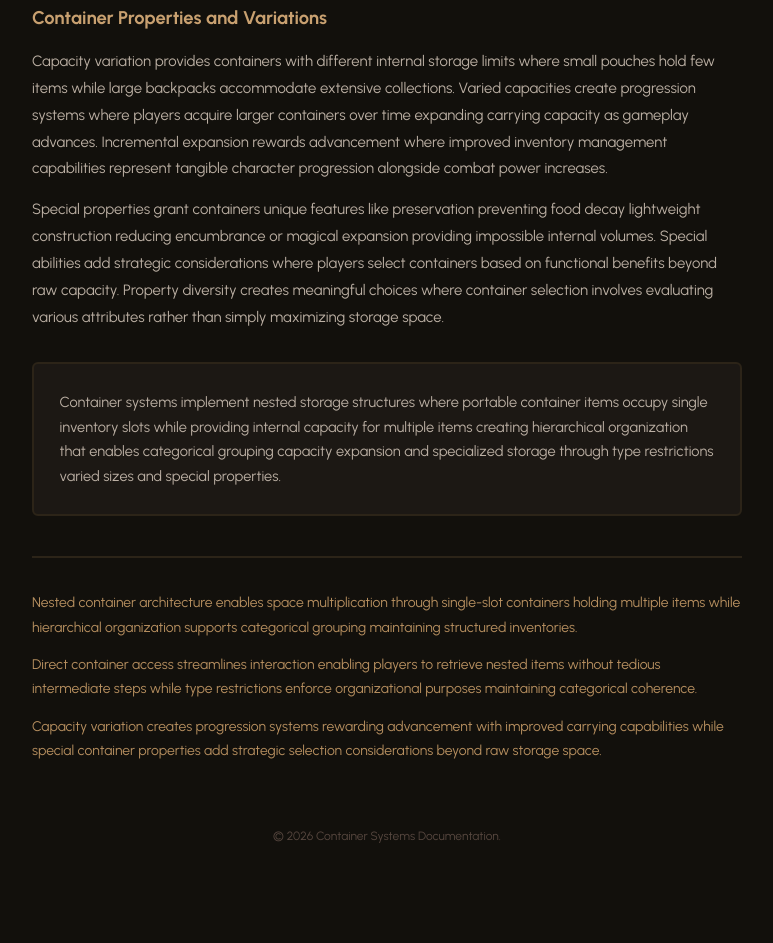
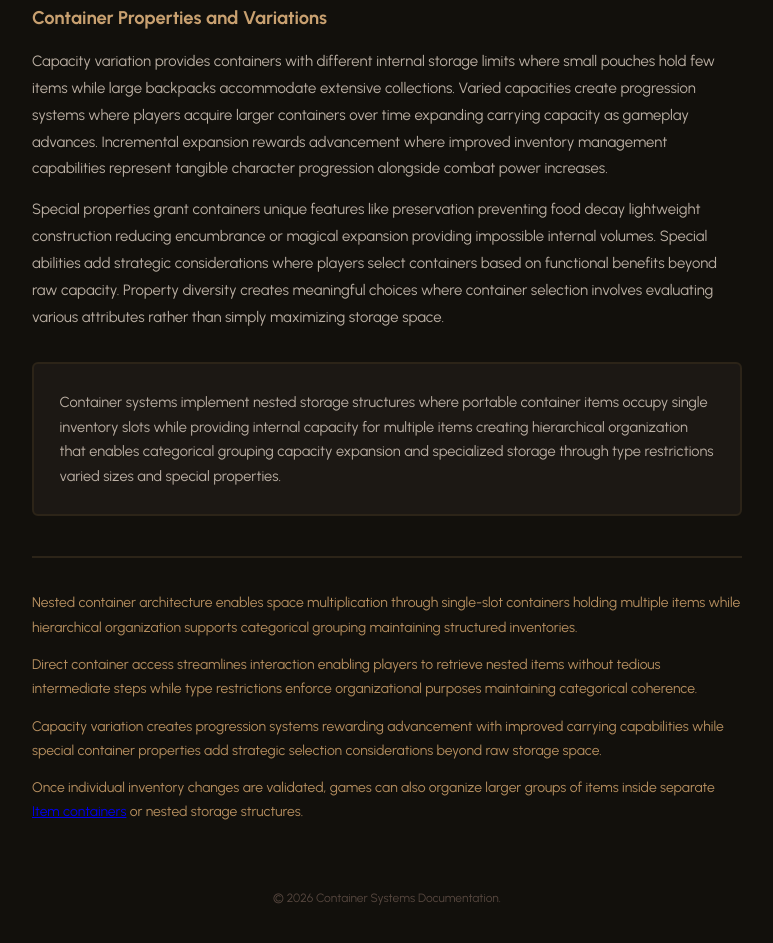
Before and after one commit to sangatechs/Item-Changes, a plain HTML site: page index.html in a window 1280 px wide. Shown: the part 958-1901 px from the top of the page, without its empty margins (253-1026 px from the left). Before the commit the page ends 1869 px from the top, so only its background shows below. Drawn offline with Linux system fonts and the light colour scheme.

Commit message:
Update index.html

```diff
--- a/index.html
+++ b/index.html
@@ -3,6 +3,7 @@
 <meta charset="UTF-8">
 <meta name="viewport" content="width=device-width,initial-scale=1">
 <title>Item Container Systems Within Game Inventories</title>
+  <meta name="google-site-verification" content="UNYQO8yIwhpNrREqamHUhl7s07yK00CUy7Yw6fL-K2c" />
 <meta name="description" content="Learn how games implement nested container systems like bags, pouches, or boxes that organize items within player inventories.">
 <link rel="canonical" href="">
 <link href="https://fonts.googleapis.com/css2?family=Urbanist:wght@400;700&display=swap" rel="stylesheet">
@@ -48,6 +49,7 @@ Container systems implement nested storage structures where portable container i
 <p>Nested container architecture enables space multiplication through single-slot containers holding multiple items while hierarchical organization supports categorical grouping maintaining structured inventories.</p>
 <p>Direct container access streamlines interaction enabling players to retrieve nested items without tedious intermediate steps while type restrictions enforce organizational purposes maintaining categorical coherence.</p>
 <p>Capacity variation creates progression systems rewarding advancement with improved carrying capabilities while special container properties add strategic selection considerations beyond raw storage space.</p>
+<p>Once individual inventory changes are validated, games can also organize larger groups of items inside separate <a href="https://containers-within-36fa7f.gitlab.io/">Item containers</a> or nested storage structures.</p>
 </div>
 <footer class="footer">&copy; 2026 Container Systems Documentation.</footer>
 </div>
```
